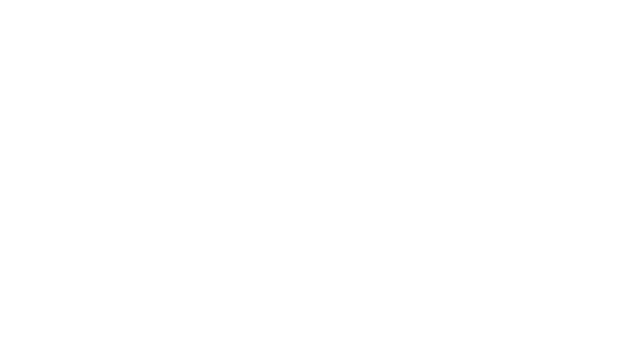
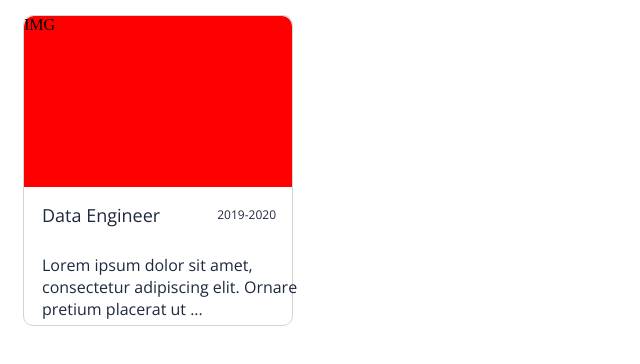
Before and after one commit to peaksoft-school/peaksoft-lms-b-web, a React (Create React App) app: page / in a window 1280 px wide. Shown: the top 364 px of the page, without its empty margins (0-640 px from the left). Built offline with nearby package versions, Linux system fonts and the light colour scheme.

Commit message:
careat ui cards

```diff
--- a/src/App.jsx
+++ b/src/App.jsx
@@ -1,10 +1,12 @@
 import React from 'react'
+import { Cards } from './components/UI/Cards'
 import { CustomDatePicker } from './components/UI/CustomDatePicker'
 
 function App() {
    return (
-      <div>
+      <div style={{ margin: '15px' }}>
          <CustomDatePicker />
+         <Cards />
       </div>
    )
 }
--- /dev/null
+++ b/src/components/UI/Cards.jsx
@@ -0,0 +1,75 @@
+import React from 'react'
+import styled from 'styled-components'
+import { Title } from './Title'
+
+export const Cards = () => {
+   return (
+      <Card>
+         <WrapperImg>IMG</WrapperImg>
+         <WrapperGroupTitle>
+            <Title
+               lineHeight="25px"
+               fontWeight="600, bold"
+               fontSize="18px"
+               color="#1D293F"
+            >
+               Data Engineer
+            </Title>
+            <Title
+               lineHeight="140.1%"
+               fontWeight="400"
+               fontSize="12px"
+               color="#1D293F"
+            >
+               2019-2020
+            </Title>
+         </WrapperGroupTitle>
+         <WrapperInfoGroup>
+            <InfoGroup
+               lineHeight="22px"
+               fontWeight="400"
+               fontSize="16px"
+               color="#1D293F"
+            >
+               Lorem ipsum dolor sit amet, consectetur adipiscing elit. Ornare
+               pretium placerat ut ...
+            </InfoGroup>
+         </WrapperInfoGroup>
+      </Card>
+   )
+}
+const Card = styled.div`
+   width: 270px;
+   height: 311px;
+   display: flex;
+   flex-direction: column;
+   background: #ffffff;
+   border: 1px solid #d4d4d4;
+   box-sizing: border-box;
+   border-radius: 10px;
+`
+const WrapperImg = styled.div`
+   width: 100%;
+   height: 171px;
+   background: red;
+   border-top-left-radius: 10px;
+   border-top-right-radius: 10px;
+`
+const WrapperGroupTitle = styled.div`
+   width: 270px;
+   display: flex;
+   justify-content: space-between;
+   align-items: center;
+   p {
+      margin: 16px 18px 10px 18px;
+   }
+`
+const WrapperInfoGroup = styled.div`
+   width: 234px;
+   height: 66px;
+`
+const InfoGroup = styled(Title)`
+   width: 270px;
+   word-wrap: break-word;
+   padding: 0 18px 8px 18px;
+`
--- a/src/index.css
+++ b/src/index.css
@@ -1,4 +1,5 @@
 @import url('https://fonts.googleapis.com/css2?family=Open+Sans:wght@300;400;500;600;700;800&display=swap');
+
 :root {
    --base-font: 'Open Sans', sans-serif;
    --base-color: #3772ff;
```
